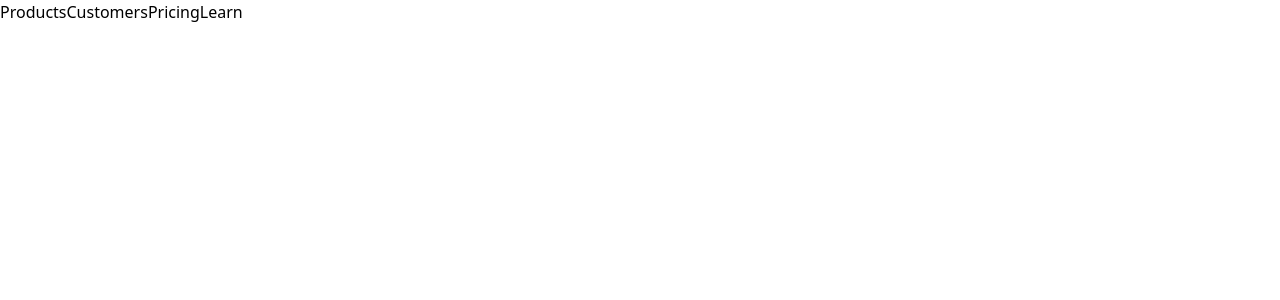
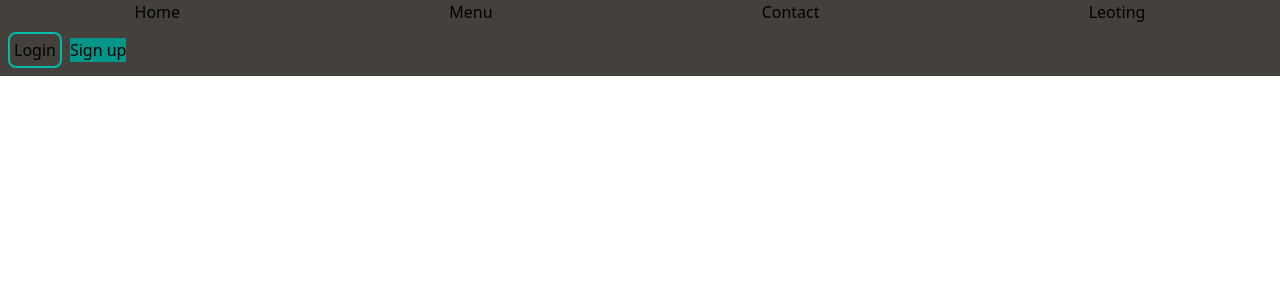
Before and after one commit to Developerfiyin/Finpay-project, a React (Vite) app: page / in a window 1280 px wide. Shown: the top 300 px of the page. Built offline with nearby package versions, Linux system fonts and the light colour scheme.

Commit message:
Styled  a tags

```diff
--- a/src/Components/Header.jsx
+++ b/src/Components/Header.jsx
@@ -2,11 +2,19 @@ import React from 'react'
 
 const Header = () => {
   return (
-    <div>
-   <a href="#">Products</a>
-   <a href="#">Customers</a>
-  <a href="#">Pricing</a>
-  <a href="#">Learn</a>
+    <div className=' bg-stone-700'>
+
+   <img src="" alt="" />
+
+    <div className='flex justify-around'>
+   <a href="#home">Home</a>
+   <a href="#menu">Menu</a>
+   <a href="#contact">Contact</a>
+   <a href="#leoting">Leoting</a>
+    </div>
+
+    <button className='border-2 border-teal-500 m-2 p-1 rounded-lg text-base font-medium '>Login </button>
+    <button className='bg-teal-600'>Sign up</button>
 
     </div>
   )
```
Also changed, not shown: src/App.jsx (line endings or trailing spaces).
